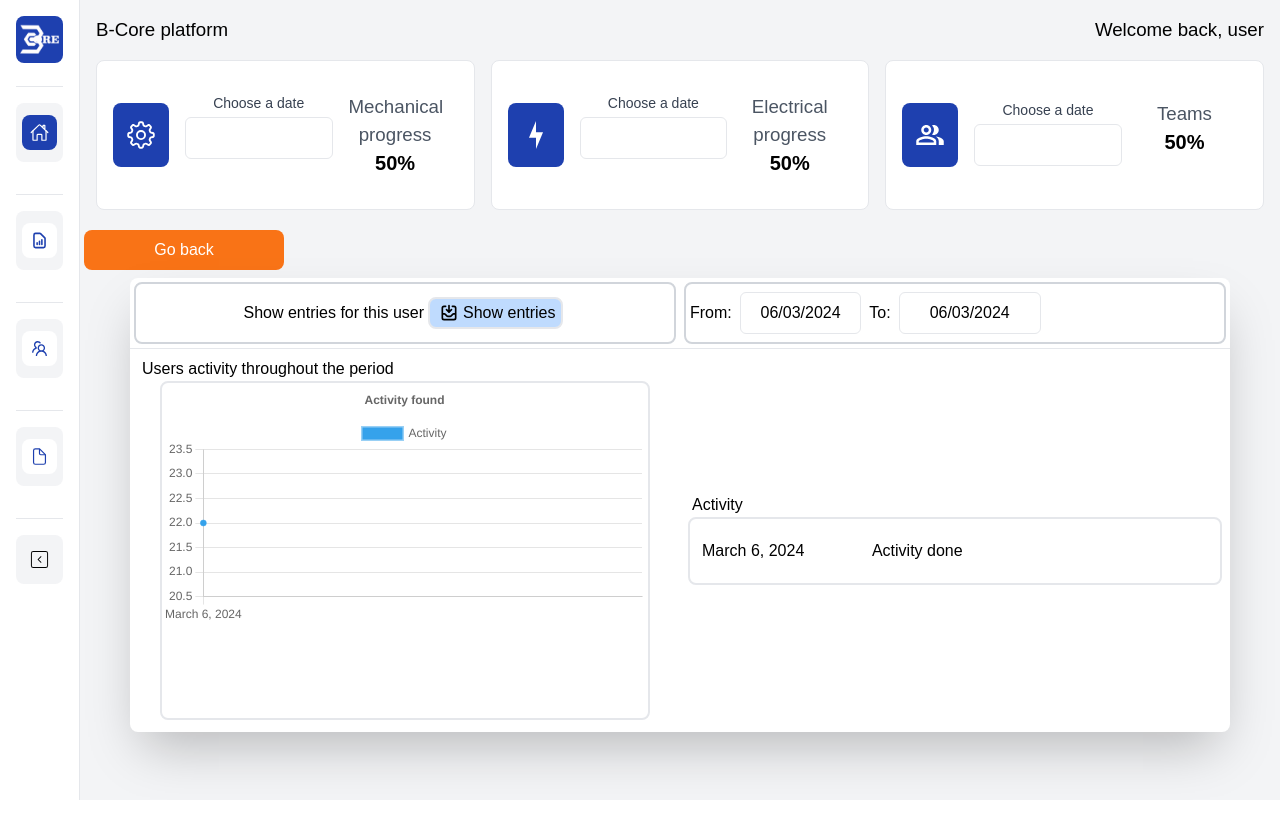
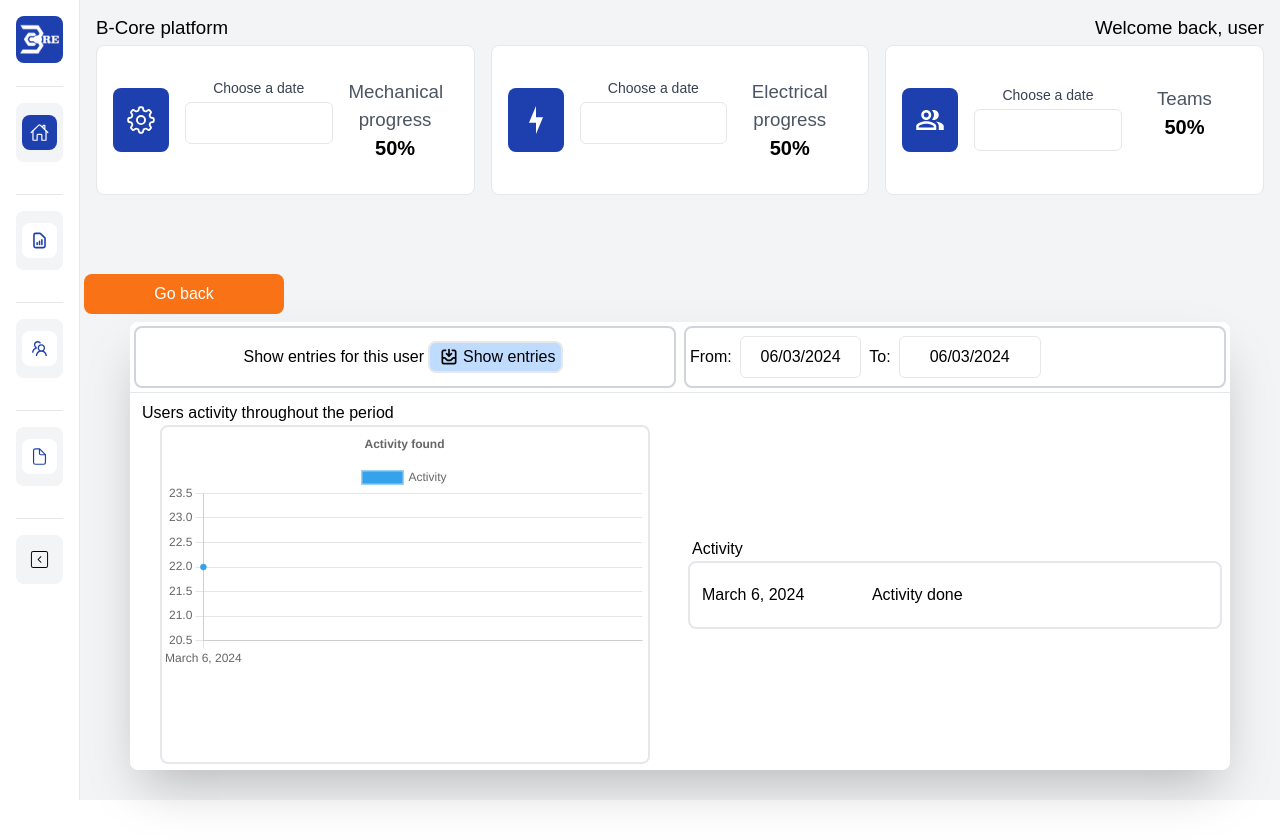
Before and after one commit to LMartin1998/BCorePlatform-Deploy, a Next.js app: page /teams/user/1 in a window 1280 px wide. Before the commit the page ends 800 px from the top, so only its background shows below. Built offline with nearby package versions, Linux system fonts and the light colour scheme.

Commit message:
fixing layout of user/id

```diff
--- a/src/app/(singlegrid)/teams/user/[id]/page.jsx
+++ b/src/app/(singlegrid)/teams/user/[id]/page.jsx
@@ -25,10 +25,14 @@ export default function UserId() {
   const [openEntries, setOpenEntries] = useState(false);
 
   return (
-    <main className="bg-gray-100 min-h-screen">
-      <Header></Header>
-      <TopCards></TopCards>
-      <div className="flex flex-col justify-center items-center">
+    <main className="bg-gray-100 w-full h-screen max-h-screen">
+      <div className="flex flex-col justify-center w-full h-[5%]">
+        <Header></Header>
+      </div>
+      <div className="flex w-full h-[20%] items-center">
+        <TopCards></TopCards>
+      </div>
+      <div className="flex flex-col justify-center items-center w-full h-[80%]">
         <div className="w-full justify-start items-center">
           <button
             className="w-1/6 h-10 bg-orange-500 text-white px-3 py-1 rounded-lg focus:outline-none hover:bg-orange-600 m-1"
@@ -44,7 +48,7 @@ export default function UserId() {
               : ""}
           </div>
         </div>
-        <div className="w-full h-full flex justify-center items-center">
+        <div className="w-full h-[70%] flex justify-center items-center">
           <div className="w-11/12 h-full rounded-lg bg-white divide-y divide-y-gray-200 shadow-2xl">
             <div className="w-full flex">
               <div className="flex w-1/2 border-2 border-gray-300 rounded-lg m-1 justify-center items-center bg-white">
```
